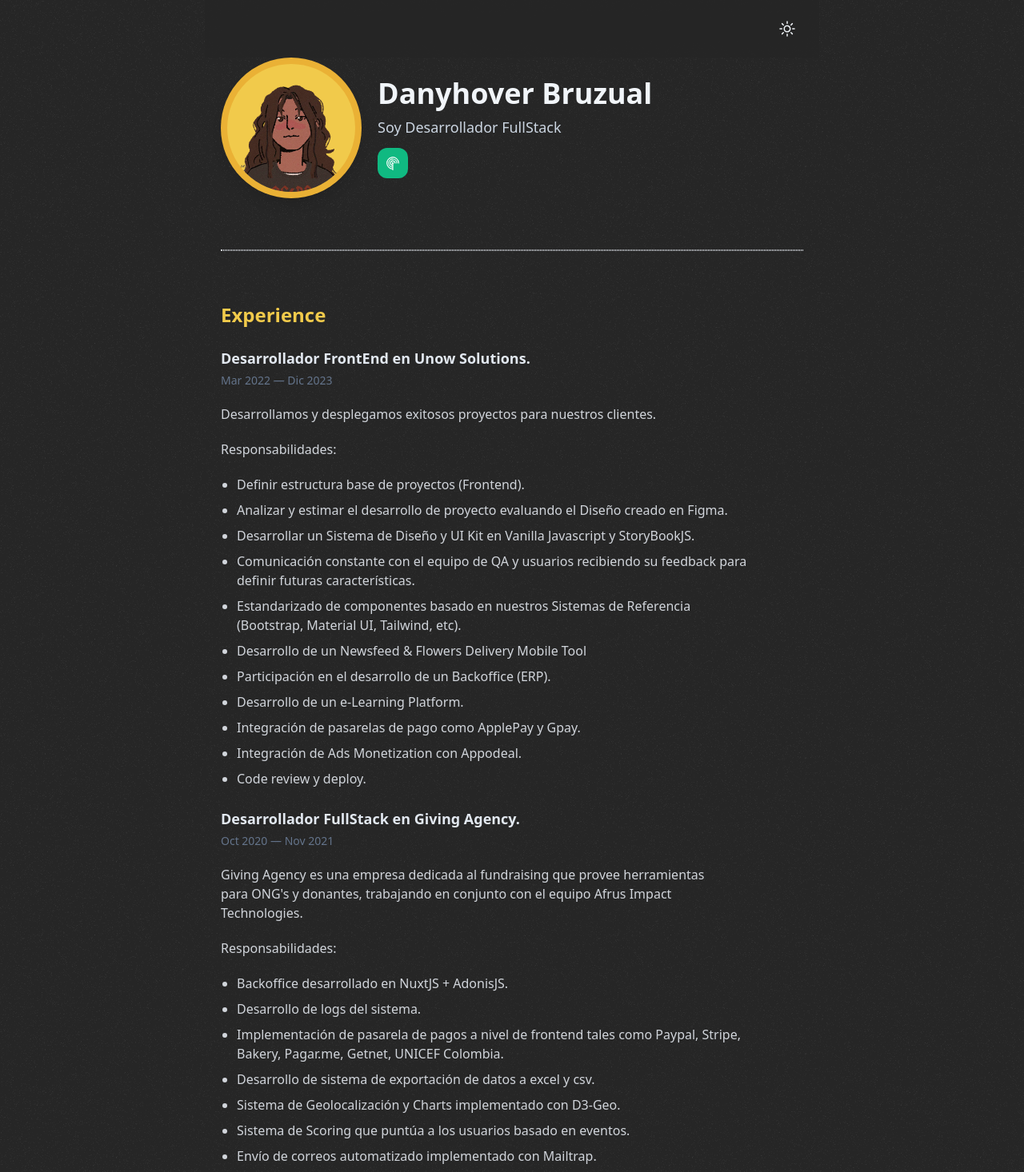
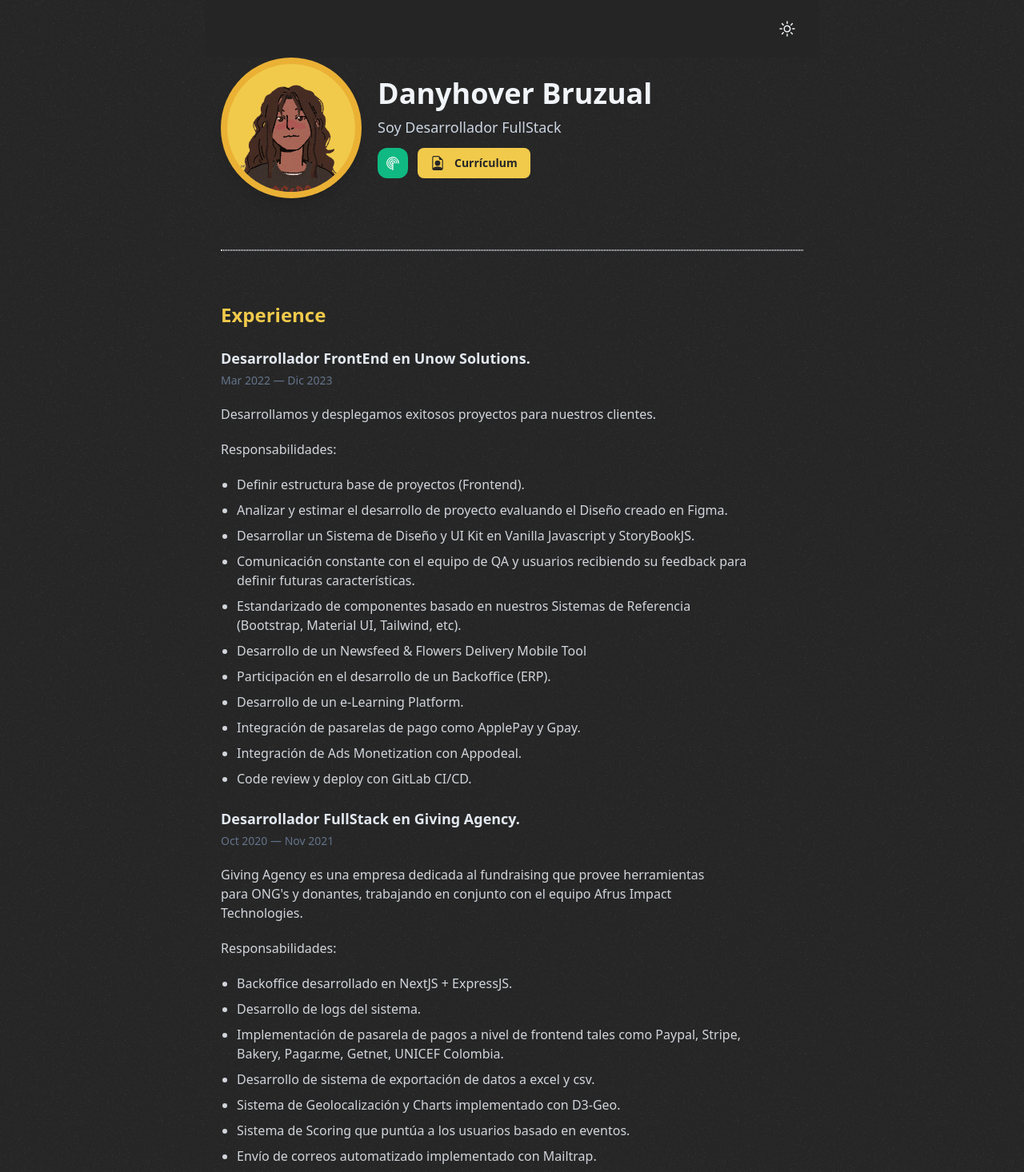
Before and after one commit to DarkChimu/darkie-portfolio, a React (Vite) app: page / in a window 1280 px wide. Shown: the top 1466 px of the page at 80% size. Built offline with nearby package versions, Linux system fonts and the light colour scheme.

Commit message:
Added: Resume

```diff
--- a/src/components/Sections/ExperienceSection.jsx
+++ b/src/components/Sections/ExperienceSection.jsx
@@ -24,7 +24,7 @@ const ExperienceSection = () => {
           "Desarrollo de un e-Learning Platform.",
           "Integración de pasarelas de pago como ApplePay y Gpay.",
           "Integración de Ads Monetization con Appodeal.",
-          "Code review y deploy.",
+          "Code review y deploy con GitLab CI/CD.",
         ]}
       />
 
@@ -36,7 +36,7 @@ const ExperienceSection = () => {
         herramientas para ONG's y donantes, trabajando en
         conjunto con el equipo Afrus Impact Technologies."
         responsabilites={[
-          "Backoffice desarrollado en NuxtJS + AdonisJS.",
+          "Backoffice desarrollado en NextJS + ExpressJS.",
           "Desarrollo de logs del sistema.",
           "Implementación de pasarela de pagos a nivel de frontend tales como Paypal, Stripe, Bakery, Pagar.me, Getnet, UNICEF Colombia.",
           "Desarrollo de sistema de exportación de datos a excel y csv.",
@@ -44,6 +44,7 @@ const ExperienceSection = () => {
           "Sistema de Scoring que puntúa a los usuarios basado en eventos.",
           "Envío de correos automatizado implementado con Mailtrap.",
           "Integración de Servicios AWS, S3 y Firebase.",
+          "Establecer el entorno de desarrollo compatible con Docker.",
         ]}
       />
 
--- a/src/components/Sections/PresentationSection.jsx
+++ b/src/components/Sections/PresentationSection.jsx
@@ -44,20 +44,20 @@ const PresentationSection = () => {
               Looking for job
             </span>
           </div>
-         {/*  <button
+          <button
             className="flex items-center text-sm gap-3 bg-amber-300/95 hover:bg-opacity-90 text-neutral-800 py-2 px-4 rounded-lg font-semibold"
             onClick={() =>
               handleDownload({
-                url: "https://darkie-portfolio.vercel.app/yo%20pixiv.png",
-                fileName: "resume.png",
+                url: "https://darkie-portfolio.vercel.app/Danyhover_Resume.pdf",
+                fileName: "Danyhover_Bruzual_Resume.pdf",
               })
             }
           >
             <div className="text-xl sm:text-lg z-auto">
               <CVicon />
             </div>
-            Resume
-          </button> */}
+            Currículum
+          </button>
         </div>
       </div>
     </section>
```
Also changed, not shown: 1 other file (tests, documents, lock files or other folders).
